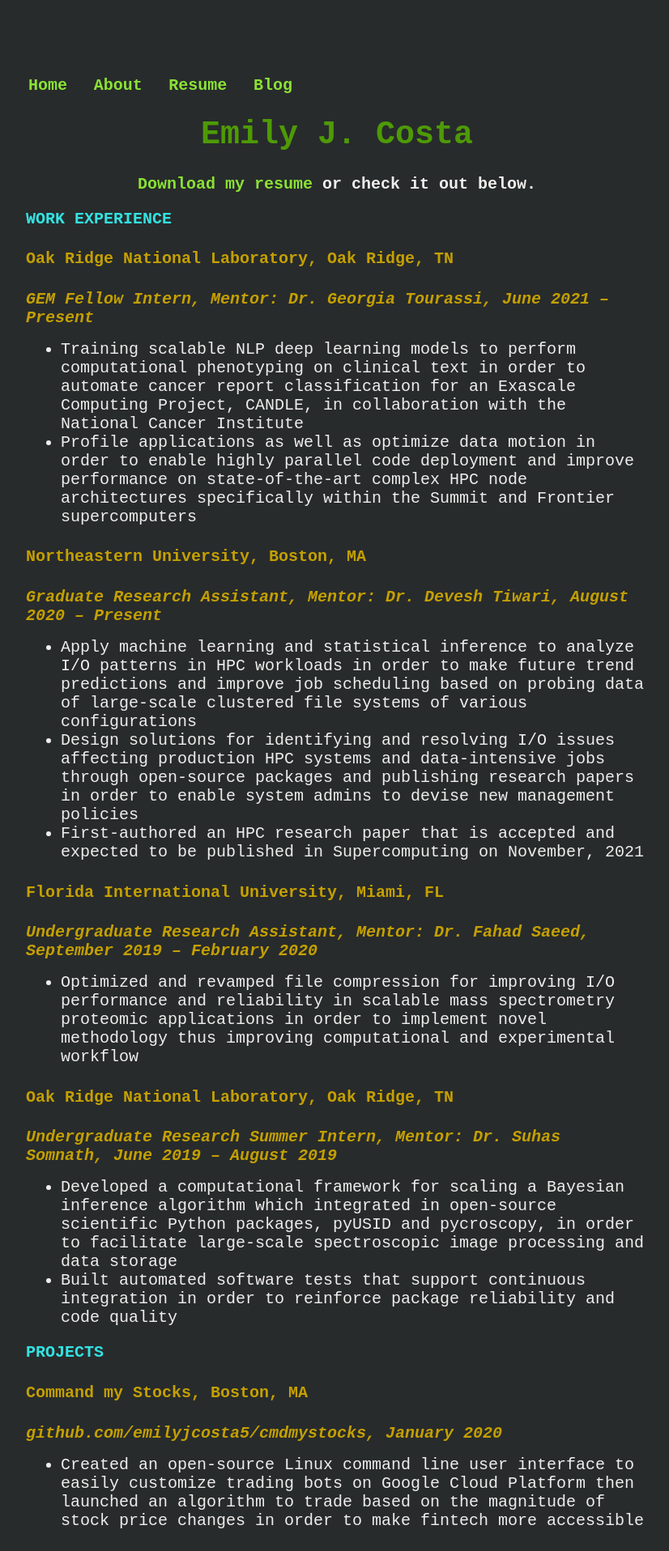
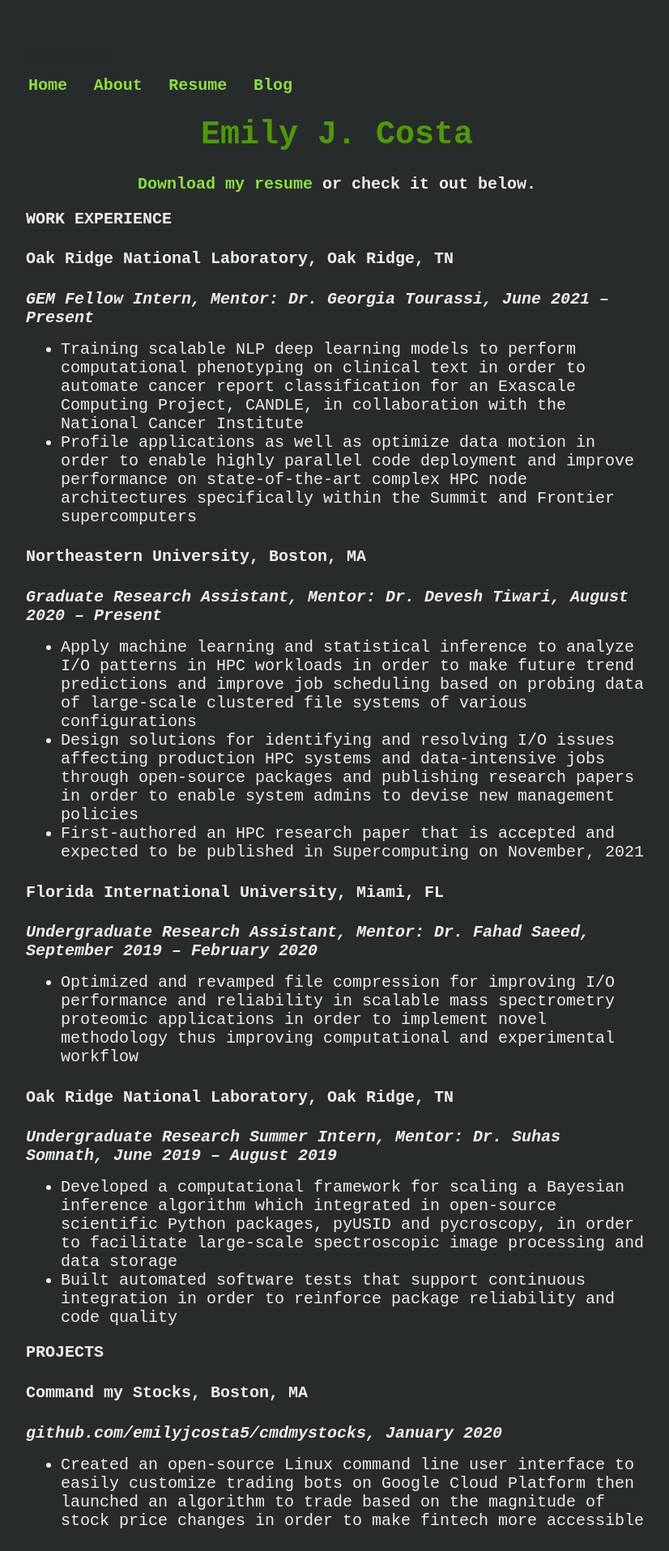
Before and after one commit to emilyjcosta5/emilyjcosta5.github.io, a Jekyll site: the page built from resume/index.md, in a window 1280 px wide. Shown: the top 1916 px of the page at 81% size, without its empty margins (224-1050 px from the left). Built offline with Jekyll 4.4.1, drawn with Linux system fonts in a browser that asks for light colours.

Commit message:
changing font colors

```diff
--- a/css/main.css
+++ b/css/main.css
@@ -37,14 +37,14 @@ h2 {
 h3 {
     font-size: 1.25em;
     font-family:"Courier New", Courier, monospace;
-    color: #34E2E2;
+    color: #EEEEEC;
     text-align: left;
     margin-bottom: 0;
 }
 h4 {
     font-size: 1.25em;
     font-family:"Courier New", Courier, monospace;
-    color: #C4A000;
+    color: #EEEEEC;
     text-align: left;
     margin-bottom: 0;
     margin-top: 0:
```
